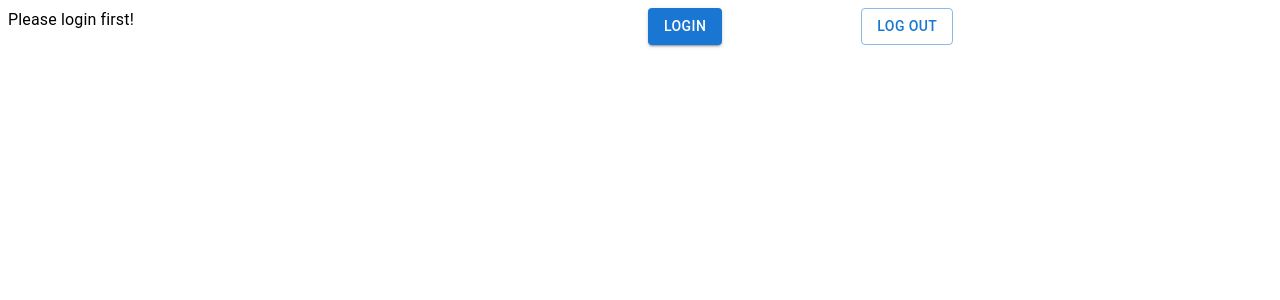
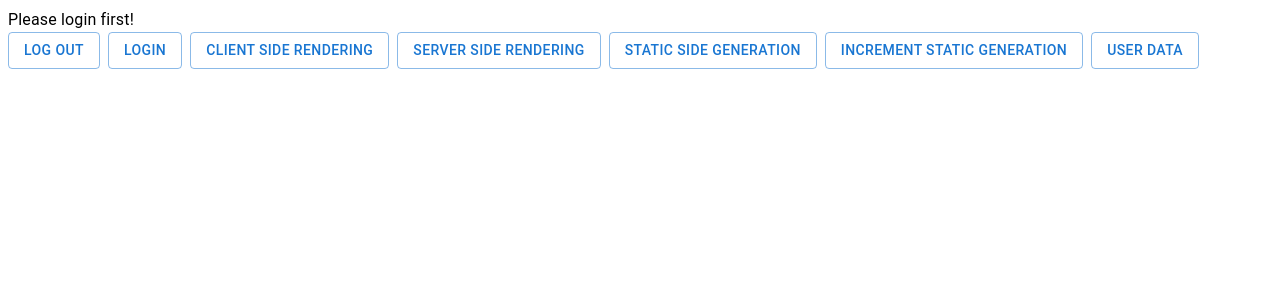
Before and after one commit to MaragathaMeenakshi/nextjs, a Next.js app: page / in a window 1280 px wide. Shown: the top 300 px of the page. Built offline with nearby package versions, Linux system fonts and the light colour scheme; no server answers.

Commit message:
Update dashboard.js

```diff
--- a/src/pages/dashboard.js
+++ b/src/pages/dashboard.js
@@ -24,13 +24,23 @@ export default function Dashboard() {
     }
 
     return (<>
-        <Grid container
+       <Grid container
             direction="row"
             spacing={2}>
             <Grid item xs={6}><Typography>{(auth.currentUser) ? <>Hello {auth.currentUser.email}</> : <>Please login first!</>}</Typography></Grid>
-            <Grid item xs={2}><Button variant="contained" href="/auth/login" >Login</Button></Grid>
-            <Grid item xs={4}><Button variant="outlined" onClick={handleChange}>Log Out</Button>
+
+        </Grid>
+        <Grid container
+            direction="row"
+            spacing={1}>
+            <Grid item ><Button variant="outlined" onClick={handleChange}>Log Out</Button>
             </Grid>
+            <Grid item ><Button variant="outlined" href="/auth/login">Login</Button></Grid>
+            <Grid item><Button variant="outlined" href="/csr">Client Side Rendering</Button></Grid>
+            <Grid item ><Button variant="outlined" href="/ssr">Server Side Rendering </Button></Grid>
+            <Grid item ><Button variant="outlined" href="/ssg">Static side Generation</Button></Grid>
+            <Grid item ><Button variant="outlined" href="/isr">Increment Static Generation</Button></Grid>
+            <Grid item ><Button variant="outlined" href="/api/user">User Data</Button></Grid>
         </Grid>
     </>)
 }
```
